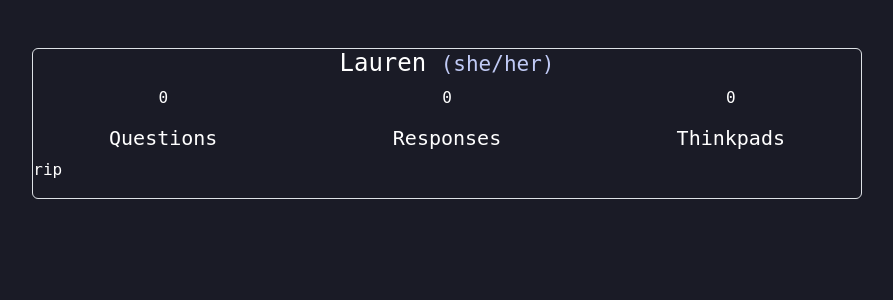
After one commit to K-Straiton/CITS3403-Project, a Flask app: page /profile in a window 1280 px wide. The commit adds this page. Shown: the top 300 px of the page, without its empty margins (193-1086 px from the left). Run offline with Flask 3, Linux system fonts and the light colour scheme.

Commit message:
Add route to profile page and create profile.html with some styling

```diff
--- a/app/routes.py
+++ b/app/routes.py
@@ -13,3 +13,7 @@ def loginPage():
 @app.route('/sign-up')
 def signUpPage():
     return render_template("sign-up.html")
+
+@app.route('/profile')
+def profilePage():
+	return render_template("profile.html")
--- a/app/static/style.css
+++ b/app/static/style.css
@@ -19,17 +19,16 @@ body {
     color: white;
 }
 
-.main-heading {
-    color: white;
-    font-size: 32px;
-    font-weight: 600;
-
+h1 {
+    font-size: 24px;
 }
 
-.secondary-heading {
-    color: white;
-    font-size: 28px;
-    font-weight: 600;
+h2 {
+    font-size: 20px;
+}
+
+.text-muted {
+    color: var(--tokyoNight-accent) !important;
 }
 
 .list-heading {
--- /dev/null
+++ b/app/templates/profile.html
@@ -0,0 +1,42 @@
+<!DOCTYPE html>
+<html lang="en">
+    <head>
+        <meta charset="UTF-8">
+        <meta name="viewport" content="width=device-width, initial-scale=1">
+        <title>ThinkMad Sign Up</title>
+        <link href="https://cdn.jsdelivr.net/npm/bootstrap@5.3.3/dist/css/bootstrap.min.css" rel="stylesheet" integrity="sha384-QWTKZyjpPEjISv5WaRU9OFeRpok6YctnYmDr5pNlyT2bRjXh0JMhjY6hW+ALEwIH" crossorigin="anonymous">
+        <link href="../static/style.css" rel="stylesheet">
+    </head>
+    <body>
+        <div class="container-fluid">
+            <div class="row d-flex justify-content-center h-100 mt-5">
+                <div class="col-sm-10 col-lg-8">
+                    <div class="border rounded">
+                        <div class="row">
+                            <div>
+                                <h1 class="text-center"><span>Lauren </span><small class="text-muted">(she/her)</small></h1>
+                            </div>
+                        </div>
+                        <div class="row justify-content-center">
+                            <div class="col align">
+                                <p class="text-center">0</p>
+                                <h2 class="text-center">Questions</h2>
+                            </div>
+                            <div class="col">
+                                <p class="text-center">0</p>
+                                <h2 class="text-center">Responses</h2>
+                            </div>
+                            <div class="col">
+                                <p class="text-center">0</p>
+                                <h2 class="text-center">Thinkpads</h2>
+                            </div>
+                        </div>
+                        <div class="row">
+                            <p>rip</p>
+                        </div>
+                    </div>
+                </div>
+            </div>
+        </div>
+    </body>
+</html>
```
